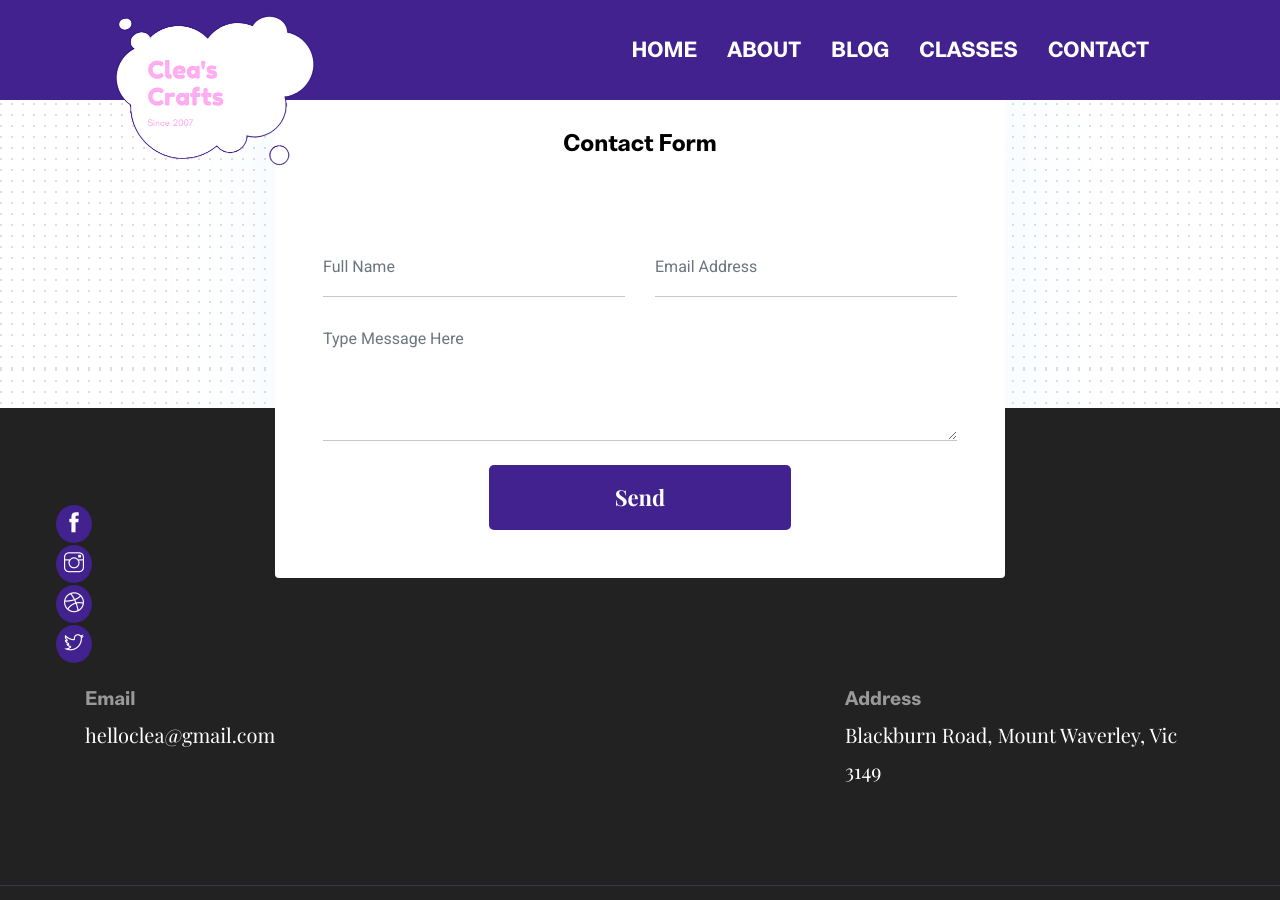
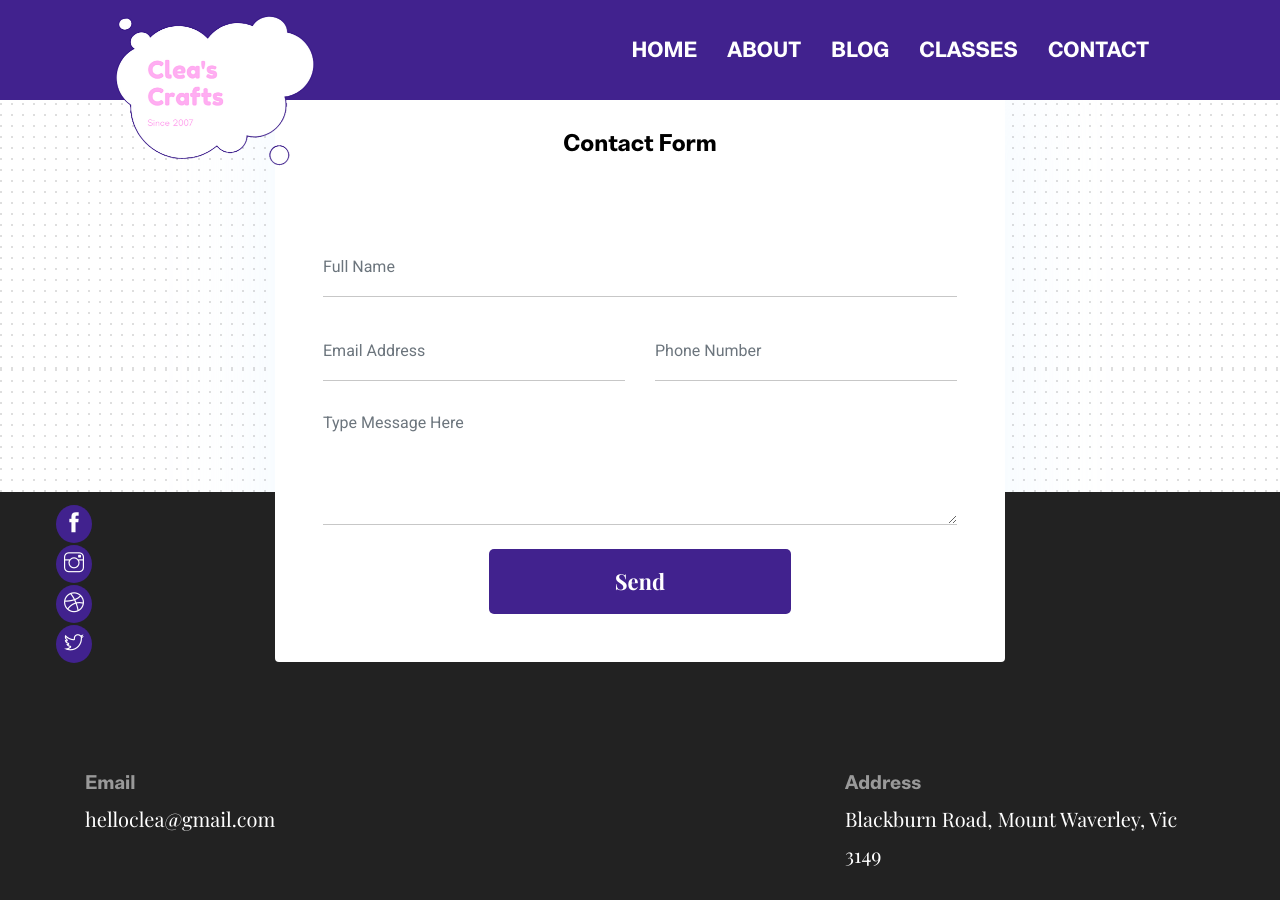
Before and after one commit to Joachimaus/cleas-crafts, a Jekyll site: the page built from index.md, in a window 1280 px wide and 900 px high, scrolled down 3957 px. Built offline with Jekyll 4.4.1, drawn with Linux system fonts in a browser that asks for light colours.

Commit message:
Update contact-section.html

```diff
--- a/_includes/contact-section.html
+++ b/_includes/contact-section.html
@@ -9,11 +9,14 @@
         <div class="bg-white rounded text-center p-5 shadow-down">
           <h4 class="mb-80">Contact Form</h4>
           <form name="contact" method="POST" data-netlify="true" class="row">
-            <div class="col-md-6">
+            <div class="col-md-12">
               <input type="text" id="name" name="name" placeholder="Full Name" class="form-control px-0 mb-4">
             </div>
             <div class="col-md-6">
               <input type="email" id="email" name="_replyto" placeholder="Email Address" class="form-control px-0 mb-4">
+            </div>
+            <div class="col-md-6">
+              <input type="text" id="phone" name="phone" placeholder="Phone Number" class="form-control px-0 mb-4">
             </div>
             <div class="col-12">
               <textarea name="message" id="message" class="form-control px-0 mb-4"
```
